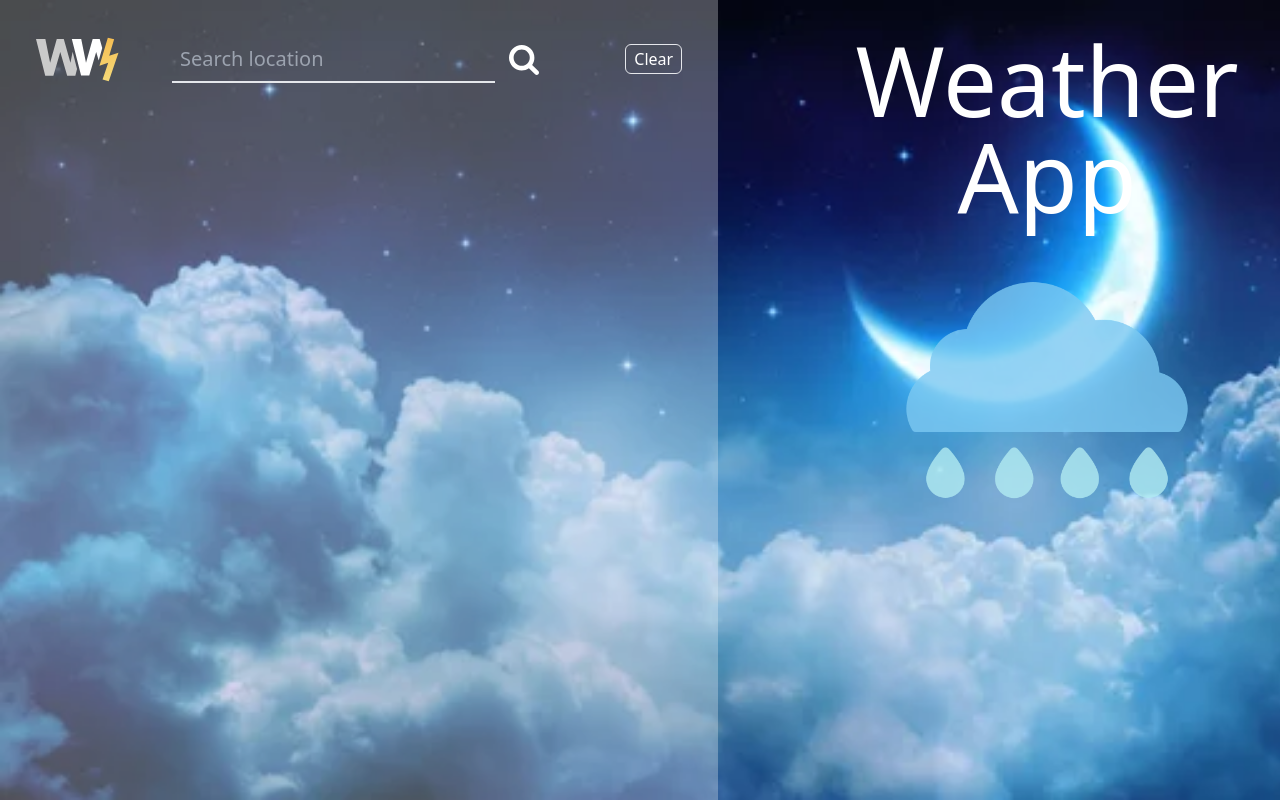
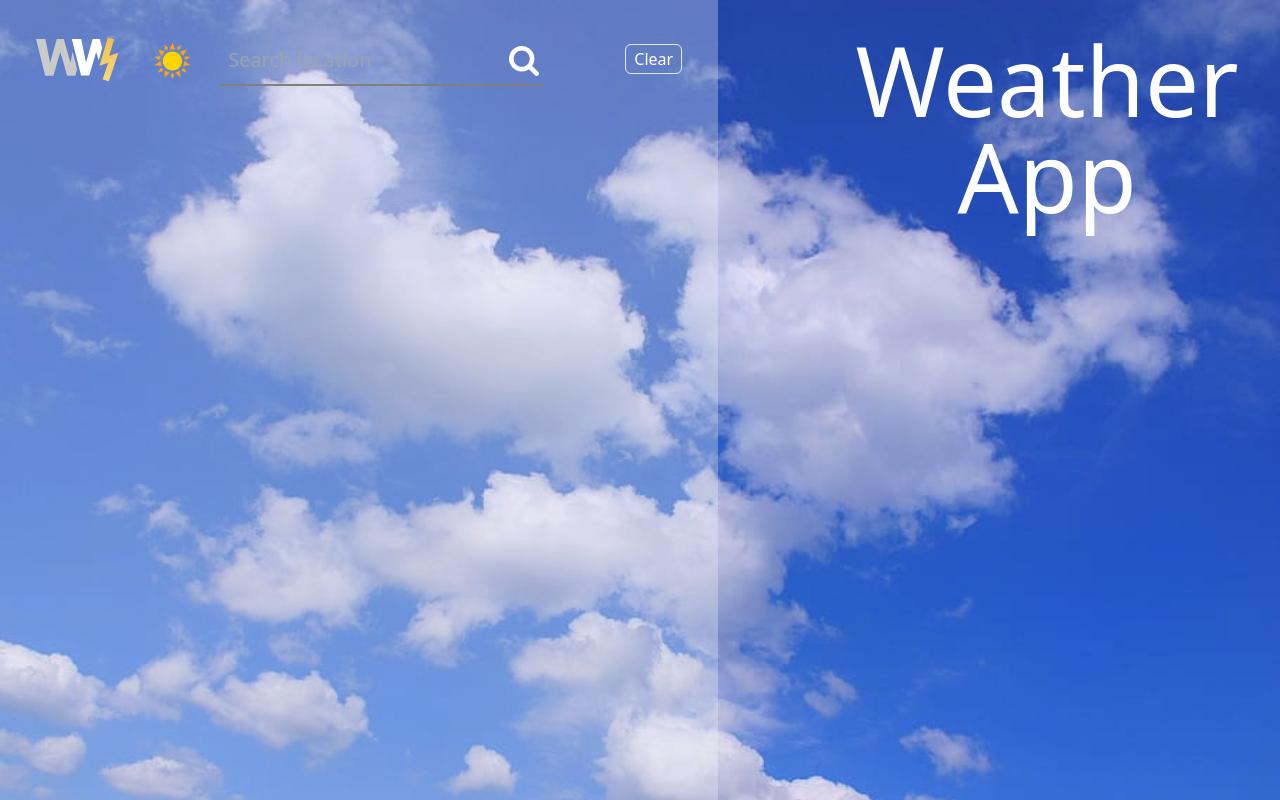
Before and after one commit to narminmammadova1/Weather, a Next.js app: page / in a window 1280 px wide. Built offline with nearby package versions, Linux system fonts and the light colour scheme.

Commit message:
added theme

```diff
--- a/Components/DetailsCard.tsx
+++ b/Components/DetailsCard.tsx
@@ -7,10 +7,10 @@ const DetailsCard:React.FC<DetailsProps> = ({weatherData,fahrenheitToCelcsius})
 
   const mainTemp = weatherData?.main?.temp !== undefined
   ? fahrenheitToCelcsius(weatherData.main.temp)
-  : null;    // const minntemp=fahrenheitToCelcsius(weatherData.main.temp_min)
+  : null;
 
 
-  const {useConvertTime}=helpers()
+  const {useConvertTime}=helpers() || {}
 
 
 const { result, formattedSunRise,formattedSunSet } = useConvertTime(weatherData);
@@ -56,7 +56,6 @@ const { result, formattedSunRise,formattedSunSet } = useConvertTime(weatherData)
               < FaSun
               className='text-yellow-300'/>
 
-              {/* <img className='w-[26px] ' src="/sunny.png" alt="" /> */}
               <p className='gap-4 flex '>
               SunRise:
               <span className=''>  {formattedSunRise}</span>
@@ -64,7 +63,6 @@ const { result, formattedSunRise,formattedSunSet } = useConvertTime(weatherData)
 
               </div>
               <div className='flex items-center my-4 gap-2' >
-              {/* <img className='w-[26px]' src="/sunny.png" alt="" /> */}
               <FaMoon className='text-yellow-400' />
 
               <p className='flex gap-6 '>
--- a/Components/LeftSide.tsx
+++ b/Components/LeftSide.tsx
@@ -27,20 +27,18 @@ const { result, formattedSunRise } = useConvertTime(weatherData);
 // }, [images.length]);
 
 
-  if (!weatherData) {
+  if (!weatherData || weatherData?.timezone===undefined) {
     return   <div className='ms-4  lg:ms-24 lg:min-h-full w-full lg:w-2/4  lg:justify-between '>
-    {/* <div className=''>
-      <img src="./logo.svg" alt="" />
-      </div> */}
+
       <div className=' flex-col text-center justify-center items-center lg:flex  pt-8'>
         <p className='m-auto text-5xl lg:text-8xl text-white'>Weather App</p>
         </div>
         <div className='flex justify-center pt-4'>
           {images.map((image, index) => (
             <div key={index} style={{  display: index === currentImageIndex ? 'block' : 'none' }}>
-              <AnimatedImages key={index}>
+              {/* <AnimatedImages key={index}>
               <img className='w-[200px] lg:w-[300px] m-auto' src={image} alt="" />
-              </AnimatedImages>
+              </AnimatedImages> */}
             </div>
           ))}
         </div>
@@ -53,67 +51,12 @@ const { result, formattedSunRise } = useConvertTime(weatherData);
 
   console.log("nedir",weatherData);
 
-  // const timezoneOffset = 14400;
-//   const timezoneOffset =weatherData?.timezone || 0
-
-// const hourZoneOffset=timezoneOffset/3600
-// console.log("saatla",hourZoneOffset);
-
-// const date=new Date()
-// console.log("date",date);
-// // const utcTime=date.getTime()+ date.getTimezoneOffset()*60000
-// // console.log("utc",utcTime);
-// // const  localTime=new Date(utcTime+timezoneOffset*1000)
-// // console.log("locall",localTime);
-
-// // const sunRise=1729998268*1000
-// // const sunSet= 1730036633*1000
-
-// const sunRise = new Date(weatherData?.sys.sunrise*1000 );
-// const sunSet=new Date(weatherData?.sys.sunset*1000 )
-// // Saat dilimi offset'ini milisaniye olarak ekle
-// // const localDate = new Date(utcDate.getTime() + timezoneOffset * 1000);
-
-// // console.log("utcDateeeee",utcDate)
-// // console.log("localDate",localDate)
-
-
-// const optionsTime: Intl.DateTimeFormatOptions = {
-//   hour: '2-digit',
-//   minute: '2-digit',
-//   second: '2-digit'
-// };
-// const optionsDate: Intl.DateTimeFormatOptions = {
-//   year: 'numeric',
-//   month: 'short',
-//   day: '2-digit',
-//   weekday: 'short',
-//   timeZoneName: 'short'
-// };
-// const optionsSubh={
-//   hour:"2-digit",
-//   minute:"2-digit"
-// }
-// const formattedTime=date.toLocaleTimeString("en-US",optionsTime)
-// const formattedDate=date.toLocaleDateString("en-US",optionsDate)
-// const  formattedSunRise=sunRise.toLocaleTimeString("en-US",optionsTime)
-// const  formattedSunSet=sunSet.toLocaleTimeString("en-US",optionsTime)
-
-// console.log("formattedSunRise",formattedSunRise);
-// console.log("formattedSunSet",formattedSunSet);
-
-
-// const result=`${formattedTime}, ${formattedDate}`
-// console.log("formated",result);
-
 
 
 const mainTemp = weatherData.main?.temp !== undefined ? fahrenheitToCelcsius(weatherData.main.temp) : null;
 
-const timeResults = useConvertTime(weatherData);
+return (
 
-
-return (
     <div className='  lg:m-auto  min-h-full lg:w-2/4  flex flex-col justify-between '>
 
 
@@ -125,9 +68,7 @@ return (
           <p className=' text-4xl lg:text-[60px]'>{weatherData.name}</p>
           <p className='text-sm lg:mt-6 font-medium lg:text-base'>{result} </p>
         </div>
-        <div className='hidden md:flex lg:items-end pt-8'>
-          <img src="./cloud.svg"  alt='cloud'/>
-        </div>
+
       </div>
     </div>
   )
--- a/Components/RightSide.tsx
+++ b/Components/RightSide.tsx
@@ -1,20 +1,22 @@
 
-
-
-import React, { useRef, useState } from 'react';
+import React, { useEffect, useRef, useState } from 'react';
 import DetailsCard from './DetailsCard';
 import { ClipLoader, GridLoader } from 'react-spinners';
 import { DetailsProps } from '@/interfaces';
 import { helpers } from '@/utils/helpers';
 
-const RightSide:React.FC<DetailsProps>= ({ fahrenheitToCelcsius,setWeatherData ,weatherData}) => {
+const RightSide:React.FC<DetailsProps>= ({ fahrenheitToCelcsius,setIsNight, setWeatherData ,weatherData}) => {
     const [loading, setLoading] = useState(false);
     const searchCity = useRef<HTMLInputElement | null>(null);
-const {useConvertTime}=helpers()
+    const [errorMessage, setErrorMessage] = useState<string | null>(null);
+
+    const { useConvertTime, isEvening, setIsEvening } = helpers();
+    const { localTime, localRise, localSet ,localDate} = useConvertTime(weatherData);
     const handleSearch = async () => {
         const city = searchCity.current?.value  || ""
         if (city) {
             setLoading(true);
+            setErrorMessage(null);
             try {
                 const response = await fetch(
                     `https://open-weather13.p.rapidapi.com/city/${city}/EN`,
@@ -22,13 +24,21 @@ const {useConvertTime}=helpers()
                         method: "GET",
                         headers: {
                             'x-rapidapi-host': 'open-weather13.p.rapidapi.com',
-                            'x-rapidapi-key': "33c10caecamsh18c2fe0dfbd8f01p10b04cjsnd520c35246b5"
+                            'x-rapidapi-key': "cfb45c07c1msh8e6dda611bc534cp11c056jsn3ba51157f683"
                         },
                     }
                 );
 
                 if (!response.ok) {
-                    throw new Error("Error occurred while fetching weather data");
+                    if (response.status === 404) {
+                        setErrorMessage("ERROR: City not found. Please write correctly.");
+                    } else if (response.status === 429) {
+                        setErrorMessage("ERROR: Too many requests.");
+                    } else {
+                        setErrorMessage("ERROR: An unexpected error occurred.");
+                    }
+                    setWeatherData(null);
+                    return;
                 }
 
                 const data = await response.json();
@@ -37,6 +47,7 @@ const {useConvertTime}=helpers()
                 localStorage.setItem("weatherData",JSON.stringify(data))
             } catch (err) {
                 console.log(err);
+                setErrorMessage("ERROR: An unexpected error occurred.");
             } finally {
                 setLoading(false);
             }
@@ -45,12 +56,27 @@ const {useConvertTime}=helpers()
     console.log("rightdeki",weatherData);
 
 
+    useEffect(() => {
+        if (localDate.getTime() >= localSet.getTime() || localDate.getTime()<localRise.getTime() ) {
+            setIsEvening(true);
+        } else {
+            setIsEvening(false);
+        }
+    }, [localTime, localSet]);
 
+
+    useEffect(() => {
+        if (isEvening) {
+            document.body.classList.add('evening');
+        } else {
+            document.body.classList.remove('evening');
+        }
+    }, [isEvening]);
 
 
     if (loading) return (
-        <div className='w-full h-full fixed top-0 left-0 right-0 bottom-0  bg-transparent opacity-35  flex items-center justify-center z-30'>
-          <GridLoader className='text-white' loading={true} size={60} />
+        <div className='w-full h-full fixed top-0 left-0 right-0 bottom-0 bg-black flex items-center justify-center z-30'>
+          <ClipLoader className='text-white' color='blue' loading={true} size={90} />
         </div>
       );
 
@@ -60,28 +86,35 @@ const {useConvertTime}=helpers()
             <div className=''>
       <img src="./logo.svg" alt="" />
       </div>
-
+       {isEvening ? <img className='w-[40px] lg:w-[50px]'  src="/mn.png" alt="" /> :  <img src="/sn.png"   className='w-[50px]' alt="" />}
                 <input
                     ref={searchCity}
-                    className='lg:text-xl w-1/2 text-white p-2 border-b-2 bg-transparent'
+                    className='lg:text-xl w-1/2 text-white px-2  bg-transparent'
                     placeholder='Search location'
                     type="search"
                 />
-                <button onClick={handleSearch} className='relative lg:right-8 top-2 lg:top-0'>
+                <button onClick={handleSearch} className='relative right-6 lg:right-14  lg:top-0'>
                     <img className='w-[20px] lg:w-[30px]' src="./search.svg" alt="" />
                 </button>
                 <button onClick={()=>{
                     localStorage.removeItem("weatherData")
                     setWeatherData(null)
-                    // searchCity.current.value=""
                 }} className=' border-gray-00 border rounded-md lg:px-2  h-[30px]  mt-4  ms-2 lg:mt-2 '>
 Clear              </button>
             </div>
-            {weatherData ? (
-                <DetailsCard fahrenheitToCelcsius={fahrenheitToCelcsius} weatherData={weatherData} />
-            ) : (
-                <div className=''></div>
-            )}
+
+
+            {errorMessage && (
+                <div className='text-red-500  fixed top-[12%] right-0 flex w-full justify-center  items-center text-xl  lg:text-4xl  mt-4'>
+                 <div className=' '>   {errorMessage}</div>
+                </div>)
+}
+
+
+            {weatherData && (
+                <DetailsCard setIsNight={setIsNight} fahrenheitToCelcsius={fahrenheitToCelcsius} weatherData={weatherData} />
+            )
+            }
         </div>
     );
 }
--- a/interfaces.tsx
+++ b/interfaces.tsx
@@ -28,5 +28,6 @@ interface weatherDataprops{
 export interface DetailsProps{
     weatherData:weatherDataprops  | null | undefined
     fahrenheitToCelcsius:(fahrenheit: number) => string
-setWeatherData?:any
+setWeatherData?:any,
+setIsNight?:any
 }
--- a/pages/index.tsx
+++ b/pages/index.tsx
@@ -20,7 +20,7 @@ export default function Home() {
 console.log("homedeki",weatherData);
 const [loading,setLoading]=useState(false)
  const  {fahrenheitToCelcsius,}=helpers()
-
+const [isNight,setIsNight]=useState(false)
 
 
   if (loading) return <div>      <GridLoader loading={true} size={50} />
@@ -33,7 +33,7 @@ const [loading,setLoading]=useState(false)
 
   return (
     <main className="md:flex lg:flex min-h-screen w-full">
-            <RightSide   weatherData={weatherData} setWeatherData={setWeatherData}  fahrenheitToCelcsius={fahrenheitToCelcsius} />
+            <RightSide setIsNight={setIsNight}  weatherData={weatherData} setWeatherData={setWeatherData}  fahrenheitToCelcsius={fahrenheitToCelcsius} />
 
       <LeftSide  fahrenheitToCelcsius={fahrenheitToCelcsius} weatherData={weatherData} />
     </main>
--- a/styles/globals.css
+++ b/styles/globals.css
@@ -23,7 +23,7 @@
 
 body {
   /* color: rgb(var(--foreground-rgb)); */
- background: url("../public/night.jpg") no-repeat  ;
+ background: url("../public/bg4.jpg") no-repeat  ;
    min-height: 100vh;
    background-size: cover;
 }
@@ -33,3 +33,20 @@ body {
     text-wrap: balance;
   }
 }
+
+
+body.evening {
+  background-image: url('../public/night.jpg');
+}
+
+input[type="search"] {
+  outline: none;
+  border-bottom: 2px solid gray;
+  background: transparent;
+}
+
+input[type="search"]::-webkit-search-decoration,
+input[type="search"]::-webkit-search-results-button,
+input[type="search"]::-webkit-search-results-decoration {
+    display: none;
+}
--- a/utils/helpers.tsx
+++ b/utils/helpers.tsx
@@ -1,7 +1,8 @@
 import { time } from "console";
+import { useEffect, useState } from "react";
 
 export const helpers=()=>{
-
+const [isEvening,setIsEvening]=useState(false)
     // const fahrenheit=55.6
     const fahrenheitToCelcsius=(fahrenheit:any)=>{
 
@@ -22,37 +23,61 @@ export const helpers=()=>{
         console.log("date",date);
 
 
-        const sunRise = new Date(weatherData?.sys.sunrise*1000 );
-        const sunSet=new Date(weatherData?.sys.sunset*1000 )
+const utcTime=date.getTime()+date.getTimezoneOffset()*60000
+
+console.log("utc",utcTime);
 
 
-        const optionsTime: Intl.DateTimeFormatOptions = {
-          hour: '2-digit',
-          minute: '2-digit',
-          second: '2-digit'
-        };
+const  localTime=utcTime+timezoneOffset*1000
+console.log("locall",localTime);
+
+const localDate=new Date(localTime)
+console.log("newDatelocale",localDate);
+
+
+        const sunRise=weatherData?.sys?.sunrise * 1000
+
+        const currentTime=new Date()
+        const ferq=currentTime.getTime()-utcTime
+const sunSet=weatherData?.sys?.sunset * 1000
+const  localRisee=sunRise+timezoneOffset*1000-ferq
+const  localSett=sunSet+timezoneOffset*1000-ferq
+
+const  localRise=new Date(localRisee)
+const localSet=new Date(localSett)
+
+console.log("localRisee",localRise);
+console.log("localSett",localSet);
+
+
+
+
+
+
+
         const optionsDate: Intl.DateTimeFormatOptions = {
           year: 'numeric',
           month: 'short',
           day: '2-digit',
           weekday: 'short',
-          timeZoneName: 'short'
         };
-        const optionsSubh={
-          hour:"2-digit",
-          minute:"2-digit"
-        }
-        const formattedTime=date.toLocaleTimeString("en-US",optionsTime)
-        const formattedDate=date.toLocaleDateString("en-US",optionsDate)
-        const  formattedSunRise=sunRise.toLocaleTimeString("en-US",optionsTime)
-        const  formattedSunSet=sunSet.toLocaleTimeString("en-US",optionsTime)
-
-        console.log("formattedSunRise",formattedSunRise);
-        console.log("formattedSunSet",formattedSunSet);
 
 
-        const result=`${formattedTime}, ${formattedDate}`
+        const formattedDate=localDate.toLocaleDateString("en-US",optionsDate)
+
+
+        const formattedTime=localDate.toLocaleTimeString()
+
+        const  formattedSunRise=localRise.toLocaleTimeString()
+        const  formattedSunSet=localSet.toLocaleTimeString()
+
+
+        const localDateTime = new Date(localTime);
+
+        const result=`${formattedTime},   ${formattedDate}`
         console.log("formated",result);
+
+
 
 
 
@@ -61,7 +86,10 @@ export const helpers=()=>{
             formattedDate,
             formattedSunRise,
             formattedSunSet,
-            result
+            result, localTime,
+            localRise,
+            localSet,
+            localDate
         };
 
 
@@ -71,7 +99,7 @@ export const helpers=()=>{
 
 
 
-return {fahrenheitToCelcsius,useConvertTime}
+return {fahrenheitToCelcsius,useConvertTime,setIsEvening,isEvening}
 
 
 
```
Also changed, not shown: Components/header.tsx (deleted, +0 -70 lines), public/mn.png (added), public/sn.png (added).
